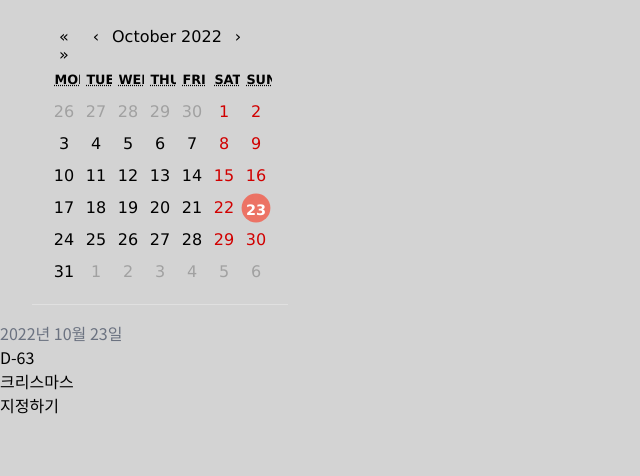
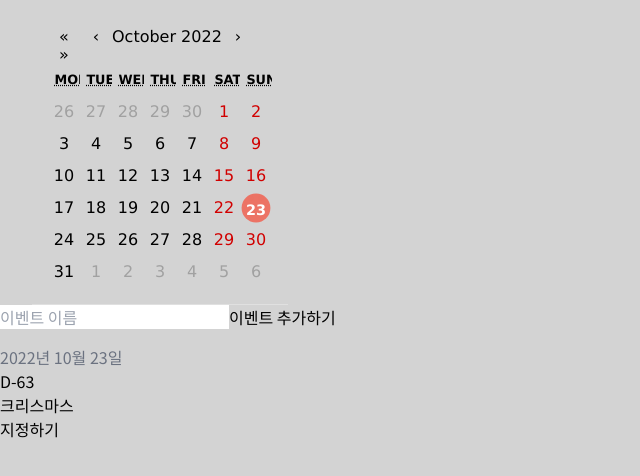
Before and after one commit to swsnu/swppfall2022-team11, a React (Create React App) app in the folder frontend/: page /calendar in a window 1280 px wide. Shown: the top 476 px of the page, without its empty margins (0-640 px from the left). Built offline with nearby package versions, Linux system fonts and the light colour scheme; no server answers.

Commit message:
add event

```diff
--- a/frontend/src/components/CalendarAnniversary.tsx
+++ b/frontend/src/components/CalendarAnniversary.tsx
@@ -2,15 +2,26 @@ import React, { useState } from 'react';
 import Calendar from 'react-calendar';
 import './Calendar.css'
 import moment from "moment"
-
+import { useDispatch } from 'react-redux';
+import { AppDispatch } from '../store';
+import { eventSlice } from '../store/slices/event';
 
 function CalendarAnniversary() {
   const [value, onChange] = useState(new Date());
+  const [title, setTitle] = useState('')
+  const dispatch = useDispatch<AppDispatch>();
 
   const marks = [
     "11-11-2022",
     "25-12-2022"
   ];
+
+  const handleSubmit=async ()=>{
+    const data = {title: title, date: value}
+    dispatch(eventSlice.actions.addEvent(data));
+    setTitle('')
+    alert("추가완료하였습니다")
+  }
 
   return (
     <div>
@@ -23,6 +34,10 @@ function CalendarAnniversary() {
           return null;
         }
         }}/>
+        <input type="text" value={title}
+        onChange={(event)=>setTitle(event.target.value)}
+        placeholder="이벤트 이름"></input>
+        <button onClick={()=>handleSubmit()}>이벤트 추가하기</button>
          <div className="text-gray-500 mt-4">
            {moment(value).format("YYYY년 MM월 DD일")}
          </div>
```
